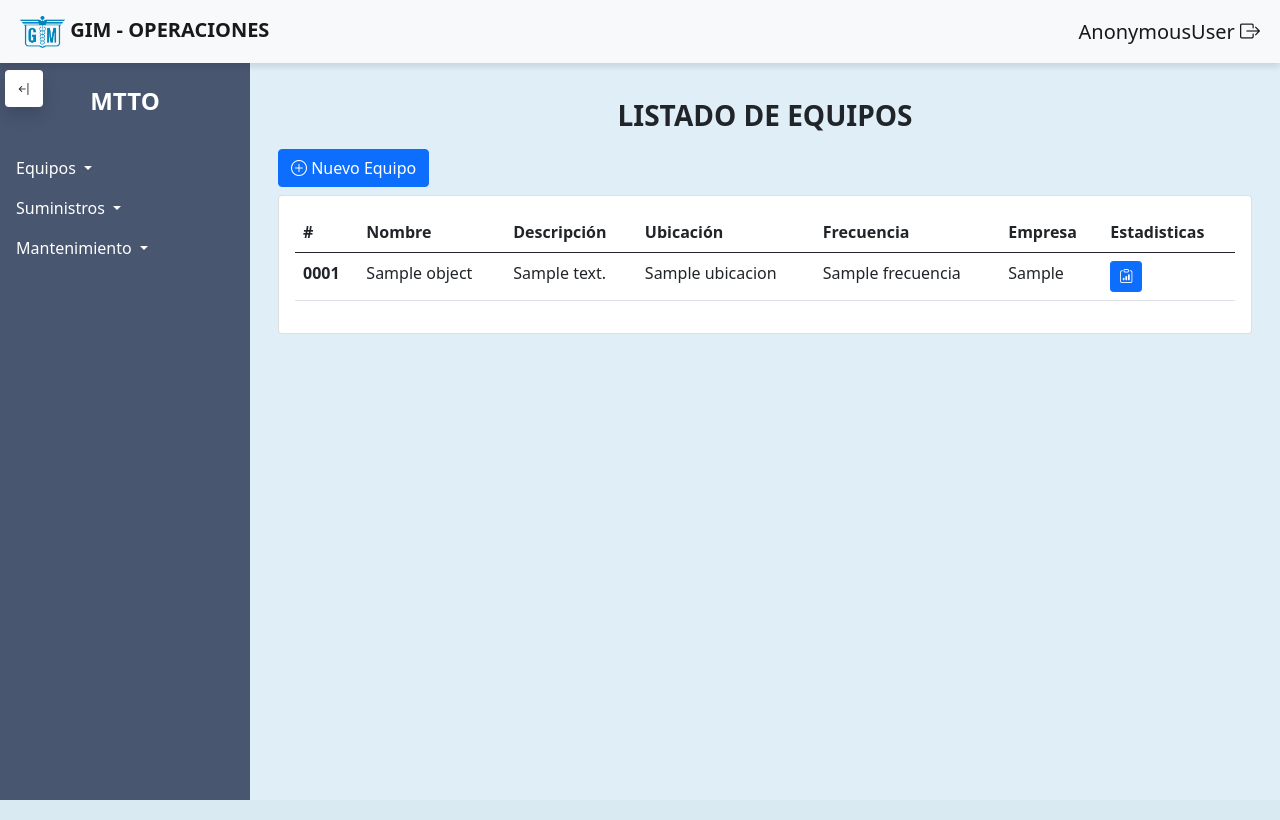
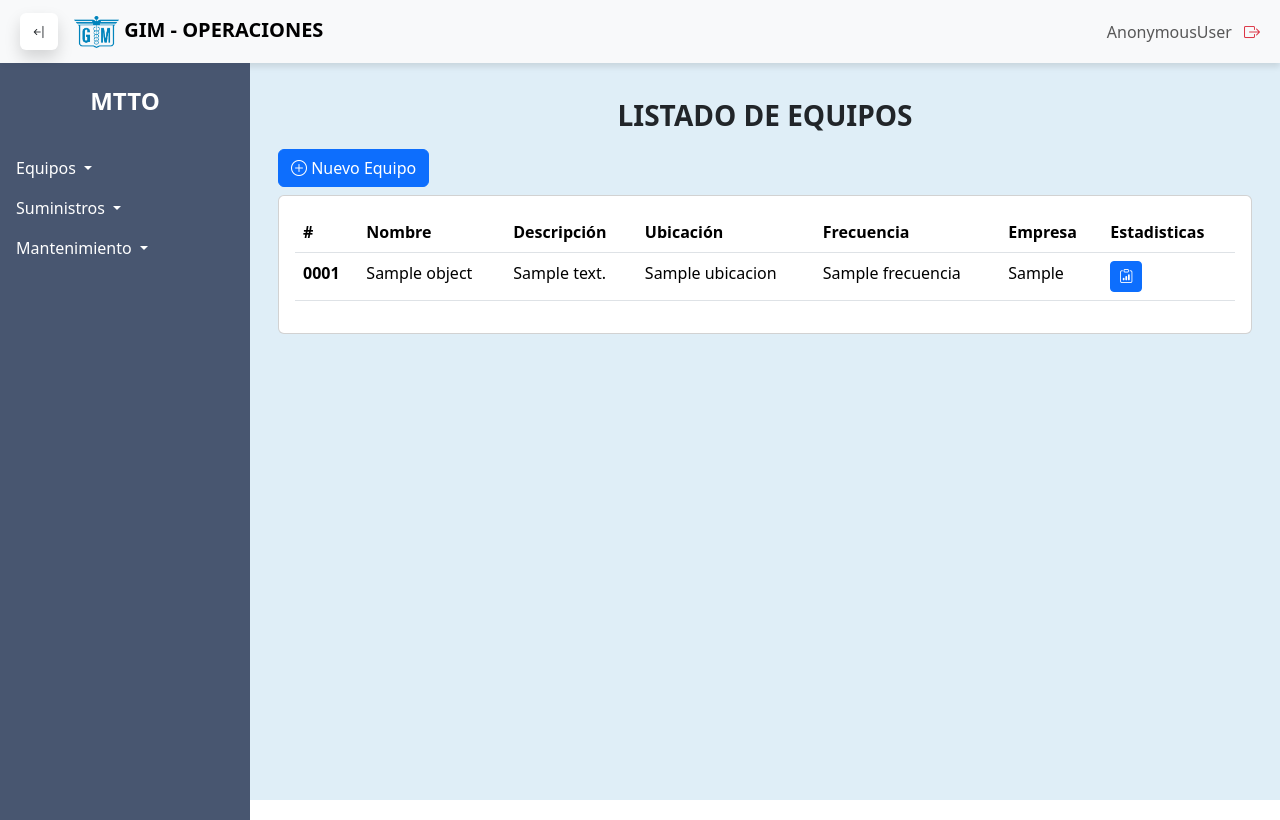
Before and after one commit to ronaldgim/dj, a Django app: template templates/mantenimiento/equipo/list.html in a window 1280 px wide. Run offline with Django 3.2, Linux system fonts and the light colour scheme; the template is opened without the code that fills it: most values are stand-ins (such as "Sample title", 1, 10 or a date in 2020); some libraries are stand-ins or nearby versions.

Commit message:
prueba sidenavbar

```diff
--- /dev/null
+++ b/static/css/sidebar.css
@@ -0,0 +1,157 @@
+/* Sidebar Layout Styles */
+#sidebar {
+    height: 100vh;
+    width: 250px;
+    position: fixed;
+    top: 0;
+    left: 0;
+    background: rgba(35, 52, 83, 0.83);
+    color: white;
+    transition: all 0.3s ease;
+    overflow-y: auto;
+    padding-top: 0;
+    margin-top: 63px;
+    z-index: 1040;
+}
+
+/* Main Content Area */
+#content {
+    height: 100vh;
+    margin-left: 250px;
+    transition: all 0.3s ease;
+    padding: 20px;
+    width: calc(100% - 250px);
+    background-color: #DFEEF7;
+}
+
+/* Collapsed Sidebar State */
+#sidebar.collapsed {
+    width: 0;
+    padding: 0;
+    overflow: hidden;
+}
+
+#content.expanded {
+    margin-left: 0;
+    width: 100%;
+}
+
+/* Toggle Button */
+.toggle-btn {
+    background: white;
+    color: #333;
+    border: none;
+    padding: 8px 12px;
+    cursor: pointer;
+    z-index: 1050;
+    border-radius: 5px;
+    box-shadow: 0 2px 4px rgba(0,0,0,0.1);
+    transition: background-color 0.2s ease;
+    position: relative;
+}
+
+.toggle-btn:hover {
+    background: rgb(226, 226, 226);
+}
+
+.toggle-btn:focus {
+    outline: 2px solid #007bff;
+    outline-offset: 2px;
+}
+
+/* Top Navigation Bar */
+.top-navbar {
+    position: fixed;
+    top: 0;
+    left: 0;
+    width: 100%;
+    background: #f8f9fa;
+    padding: 10px 20px;
+    box-shadow: 0px 4px 6px rgba(0, 0, 0, 0.1);
+    transition: all 0.3s ease;
+    z-index: 1030;
+}
+
+.top-navbar.expanded {
+    left: 0;
+    width: 100%;
+}
+
+/* Main Content Container */
+.main-content {
+    margin-top: 55px;
+    min-height: calc(100vh - 55px);
+}
+
+/* Mobile Responsive Styles */
+@media (max-width: 768px) {
+    #sidebar {
+        left: -250px !important;
+        width: 250px;
+        z-index: 1050;
+    }
+
+    #sidebar.active {
+        left: 0 !important;
+        z-index: 1050;
+    }
+
+    #sidebar.collapsed {
+        left: -250px !important;
+    }
+
+    #content {
+        margin-left: 0;
+        width: 100%;
+    }
+
+    .toggle-btn {
+        padding: 6px 10px;
+    }
+
+    .top-navbar {
+        left: 0;
+        width: 100%;
+    }
+}
+
+/* Small Mobile Devices */
+@media (max-width: 480px) {
+    .top-navbar {
+        padding: 8px 15px;
+    }
+
+    .navbar-brand span {
+        font-size: 0.9rem;
+    }
+
+    .toggle-btn {
+        padding: 6px 10px;
+    }
+}
+
+/* Accessibility Improvements */
+.toggle-btn[aria-expanded="true"] {
+    background: #e9ecef;
+}
+
+/* Smooth scrolling for sidebar */
+#sidebar {
+    scroll-behavior: smooth;
+}
+
+/* Focus styles for keyboard navigation */
+#sidebar:focus-within {
+    outline: 2px solid #007bff;
+    outline-offset: -2px;
+}
+
+/* Animation for sidebar toggle */
+@media (prefers-reduced-motion: no-preference) {
+    #sidebar,
+    #content,
+    .toggle-btn,
+    .top-navbar {
+        transition: all 0.3s cubic-bezier(0.4, 0, 0.2, 1);
+    }
+}
--- /dev/null
+++ b/static/js/sidebar.js
@@ -0,0 +1,247 @@
+/**
+ * Sidebar functionality for GIM Operations
+ * Handles sidebar toggle, responsive behavior, and accessibility
+ */
+
+(function($) {
+    'use strict';
+
+    // Sidebar Controller
+    const SidebarController = {
+
+        // Configuration
+        config: {
+            sidebar: '#sidebar',
+            content: '#content',
+            toggleBtn: '#toggleSidebar',
+            iconBtn: '#side-nav-bar-btn',
+            navbar: '.top-navbar',
+            breakpoint: 768,
+            animationDuration: 300
+        },
+
+        // State
+        state: {
+            isCollapsed: false,
+            isMobile: false,
+            resizeTimer: null
+        },
+
+        // Initialize
+        init: function() {
+            this.cacheElements();
+            this.bindEvents();
+            this.setupInitialState();
+            this.setupAccessibility();
+        },
+
+        // Cache DOM elements
+        cacheElements: function() {
+            this.$sidebar = $(this.config.sidebar);
+            this.$content = $(this.config.content);
+            this.$toggleBtn = $(this.config.toggleBtn);
+            this.$iconBtn = $(this.config.iconBtn);
+            this.$navbar = $(this.config.navbar);
+            this.$window = $(window);
+        },
+
+        // Bind event listeners
+        bindEvents: function() {
+            // Toggle button click
+            this.$toggleBtn.on('click.sidebar', $.proxy(this.toggleSidebar, this));
+
+            // Window resize with debounce
+            this.$window.on('resize.sidebar', $.proxy(this.handleResize, this));
+
+            // Escape key to close sidebar on mobile
+            $(document).on('keydown.sidebar', $.proxy(this.handleKeydown, this));
+
+            // Click outside to close on mobile
+            $(document).on('click.sidebar', $.proxy(this.handleOutsideClick, this));
+        },
+
+        // Setup initial state based on screen size
+        setupInitialState: function() {
+            this.updateMobileState();
+            this.adjustSidebarForScreen();
+        },
+
+        // Setup accessibility attributes
+        setupAccessibility: function() {
+            this.$toggleBtn.attr({
+                'aria-controls': 'sidebar',
+                'aria-expanded': 'false',
+                'aria-label': 'Alternar menú lateral',
+                'role': 'button',
+                'tabindex': '0'
+            });
+
+            this.$sidebar.attr({
+                'role': 'navigation',
+                'aria-label': 'Menú de navegación principal'
+            });
+        },
+
+        // Toggle sidebar visibility
+        toggleSidebar: function(e) {
+            e.preventDefault();
+
+            if (this.state.isMobile) {
+                // Mobile behavior: show/hide sidebar
+                if (this.$sidebar.hasClass('active')) {
+                    // Hide sidebar
+                    this.$sidebar.removeClass('active');
+                    this.$sidebar.css('left', '-250px');
+                    this.$toggleBtn.attr('aria-expanded', 'false');
+                    this.$iconBtn
+                        .removeClass('bi-arrow-bar-left')
+                        .addClass('bi-arrow-bar-right');
+                } else {
+                    // Show sidebar
+                    this.$sidebar.addClass('active');
+                    this.$sidebar.css('left', '0');
+                    this.$toggleBtn.attr('aria-expanded', 'true');
+                    this.$iconBtn
+                        .addClass('bi-arrow-bar-left')
+                        .removeClass('bi-arrow-bar-right');
+                }
+            } else {
+                // Desktop behavior: toggle collapsed state
+                this.state.isCollapsed = !this.state.isCollapsed;
+
+                // Update classes
+                this.$sidebar.toggleClass('collapsed', this.state.isCollapsed);
+                this.$content.toggleClass('expanded', this.state.isCollapsed);
+
+                // Update icon
+                this.updateToggleIcon();
+
+                // Update accessibility
+                this.$toggleBtn.attr('aria-expanded', !this.state.isCollapsed);
+            }
+
+            // Emit custom event
+            this.$sidebar.trigger('sidebar:toggled', [!this.state.isCollapsed]);
+        },
+
+        // Update toggle button icon
+        updateToggleIcon: function() {
+            const isLeft = !this.state.isCollapsed;
+            this.$iconBtn
+                .toggleClass('bi-arrow-bar-left', isLeft)
+                .toggleClass('bi-arrow-bar-right', !isLeft);
+        },
+
+        // Handle window resize
+        handleResize: function() {
+            // Debounce resize events
+            clearTimeout(this.state.resizeTimer);
+            this.state.resizeTimer = setTimeout($.proxy(this.handleResizeDebounced, this), 150);
+        },
+
+        // Debounced resize handler
+        handleResizeDebounced: function() {
+            const wasMobile = this.state.isMobile;
+            this.updateMobileState();
+
+            if (wasMobile !== this.state.isMobile) {
+                this.adjustSidebarForScreen();
+            }
+        },
+
+        // Update mobile state
+        updateMobileState: function() {
+            this.state.isMobile = this.$window.width() <= this.config.breakpoint;
+        },
+
+        // Adjust sidebar based on screen size
+        adjustSidebarForScreen: function() {
+            if (this.state.isMobile) {
+                // Mobile setup - sidebar hidden by default
+                this.$sidebar.removeClass('collapsed active hidden-mobile');
+                this.$sidebar.css('left', '-250px');
+                this.$content.addClass('expanded');
+                this.$iconBtn
+                    .removeClass('bi-arrow-bar-left')
+                    .addClass('bi-arrow-bar-right');
+                this.$toggleBtn.attr('aria-expanded', 'false');
+            } else {
+                // Desktop setup
+                this.$sidebar.css('left', '0');
+                this.$sidebar.removeClass('active hidden-mobile collapsed');
+                this.$content.removeClass('expanded');
+                this.$iconBtn
+                    .addClass('bi-arrow-bar-left')
+                    .removeClass('bi-arrow-bar-right');
+                this.$toggleBtn.attr('aria-expanded', 'true');
+                this.state.isCollapsed = false;
+            }
+
+            // Emit resize event
+            this.$sidebar.trigger('sidebar:resized', [this.state.isMobile]);
+        },
+
+        // Handle keyboard events
+        handleKeydown: function(e) {
+            // Escape key to close sidebar on mobile
+            if (e.keyCode === 27 && this.state.isMobile && this.$sidebar.hasClass('active')) {
+                this.$sidebar.removeClass('active');
+                this.$sidebar.css('left', '-250px');
+                this.$iconBtn
+                    .removeClass('bi-arrow-bar-left')
+                    .addClass('bi-arrow-bar-right');
+                this.$toggleBtn.attr('aria-expanded', 'false');
+            }
+        },
+
+        // Handle clicks outside sidebar
+        handleOutsideClick: function(e) {
+            if (this.state.isMobile &&
+                this.$sidebar.hasClass('active') &&
+                !$(e.target).closest(this.config.sidebar + ', ' + this.config.toggleBtn).length) {
+                this.$sidebar.removeClass('active');
+                this.$sidebar.css('left', '-250px');
+                this.$iconBtn
+                    .removeClass('bi-arrow-bar-left')
+                    .addClass('bi-arrow-bar-right');
+                this.$toggleBtn.attr('aria-expanded', 'false');
+            }
+        },
+
+        // Public method to check if sidebar is collapsed
+        isCollapsed: function() {
+            return this.state.isCollapsed;
+        },
+
+        // Public method to check if in mobile mode
+        isMobile: function() {
+            return this.state.isMobile;
+        },
+
+        // Destroy sidebar functionality
+        destroy: function() {
+            // Unbind events
+            this.$toggleBtn.off('click.sidebar');
+            this.$window.off('resize.sidebar');
+            $(document).off('keydown.sidebar');
+            $(document).off('click.sidebar');
+
+            // Remove classes
+            this.$sidebar.removeClass('collapsed active hidden-mobile');
+            this.$content.removeClass('expanded');
+
+            // Remove accessibility attributes
+            this.$toggleBtn.removeAttr('aria-controls aria-expanded aria-label role tabindex');
+            this.$sidebar.removeAttr('role aria-label');
+        }
+    };
+
+    // Initialize when DOM is ready
+    $(document).ready(function() {
+        SidebarController.init();
+
+        // Make available globally for external use
+        window.GIMSidebar = SidebarController;
+    });
+
+})(jQuery);
--- a/templates/base_side_navbar.html
+++ b/templates/base_side_navbar.html
@@ -2,222 +2,105 @@
 <!DOCTYPE html>
 <html lang="es">
 <head>
+    <!-- Meta Tags -->
     <meta charset="UTF-8">
     <meta name="viewport" content="width=device-width, initial-scale=1.0">
+    <meta http-equiv="X-UA-Compatible" content="IE=edge">
 
-    <meta http-equiv="X-UA-Compatible" content="IE=edge">
-    <meta name="viewport" content="width=device-width, initial-scale=1.0">
+    <!-- SEO Meta Tags -->
+    <meta name="description" content="GIM - Sistema de Operaciones para Gimpromed Cía. Ltda.">
+    <meta name="keywords" content="gimpromed, operaciones, farmacéutica, distribución">
+    <meta name="author" content="Gimpromed Cía. Ltda.">
 
-    <!-- Bootstrap -->
-    <link href="https://cdn.jsdelivr.net/npm/bootstrap@5.0.2/dist/css/bootstrap.min.css" rel="stylesheet" integrity="sha384-EVSTQN3/azprG1Anm3QDgpJLIm9Nao0Yz1ztcQTwFspd3yD65VohhpuuCOmLASjC" crossorigin="anonymous">
-    <link rel="stylesheet" href="https://cdn.jsdelivr.net/npm/bootstrap-icons@1.8.3/font/bootstrap-icons.css">
-    <script src="https://cdn.jsdelivr.net/npm/bootstrap@5.0.2/dist/js/bootstrap.bundle.min.js" integrity="sha384-MrcW6ZMFYlzcLA8Nl+NtUVF0sA7MsXsP1UyJoMp4YLEuNSfAP+JcXn/tWtIaxVXM" crossorigin="anonymous"></script>
-    <script src="https://cdn.jsdelivr.net/npm/@popperjs/core@2.9.2/dist/umd/popper.min.js" integrity="sha384-IQsoLXl5PILFhosVNubq5LC7Qb9DXgDA9i+tQ8Zj3iwWAwPtgFTxbJ8NT4GN1R8p" crossorigin="anonymous"></script>
-    <script src="https://cdn.jsdelivr.net/npm/bootstrap@5.0.2/dist/js/bootstrap.min.js" integrity="sha384-cVKIPhGWiC2Al4u+LWgxfKTRIcfu0JTxR+EQDz/bgldoEyl4H0zUF0QKbrJ0EcQF" crossorigin="anonymous"></script>
+    <!-- Security Meta Tags -->
+    <meta http-equiv="X-Content-Type-Options" content="nosniff">
+    <meta http-equiv="X-Frame-Options" content="DENY">
+    <meta http-equiv="X-XSS-Protection" content="1; mode=block">
+    <meta name="referrer" content="strict-origin-when-cross-origin">
 
-    <!-- Dropdown -->
-    <script src="https://cdn.jsdelivr.net/npm/bootstrap@5.0.1/dist/js/bootstrap.min.js" integrity="sha384-Atwg2Pkwv9vp0ygtn1JAojH0nYbwNJLPhwyoVbhoPwBhjQPR5VtM2+xf0Uwh9KtT" crossorigin="anonymous"></script>
+    <!-- Favicon -->
+    <link rel="icon" type="image/x-icon" href="{% static 'favicon.ico' %}">
 
-    <!-- Ajax -->
-    <script src="https://ajax.googleapis.com/ajax/libs/jquery/1.9.0/jquery.min.js"></script>
+    <!-- Bootstrap CSS -->
+    <link href="https://cdn.jsdelivr.net/npm/bootstrap@5.3.2/dist/css/bootstrap.min.css" rel="stylesheet" integrity="sha384-T3c6CoIi6uLrA9TneNEoa7RxnatzjcDSCmG1MXxSR1GAsXEV/Dwwykc2MPK8M2HN" crossorigin="anonymous">
+    <link rel="stylesheet" href="https://cdn.jsdelivr.net/npm/bootstrap-icons@1.11.2/font/bootstrap-icons.css">
 
-    <!-- Select2 -->
+    <!-- Select2 CSS -->
     <link href="https://cdn.jsdelivr.net/npm/select2@4.1.0-rc.0/dist/css/select2.min.css" rel="stylesheet"/>
-    <script src="https://cdn.jsdelivr.net/npm/select2@4.1.0-rc.0/dist/js/select2.min.js"></script>
 
-    <!-- my select2 css -->
-    <link href="{% static 'css/myselect2.css' %}" rel="stylesheet"/>
-
-    <!-- vue select -->
-    <script src="https://cdn.jsdelivr.net/npm/vue-select@3.20.3/dist/vue-select.min.js"></script>
+    <!-- Vue Select CSS -->
     <link rel="stylesheet" href="https://cdn.jsdelivr.net/npm/vue-select@3.20.3/dist/vue-select.min.css">
 
-    <!-- Incluye la CDN de Vue.js -->
-    <script src="https://cdn.jsdelivr.net/npm/vue@2.6.14"></script>
+    <!-- Custom CSS -->
+    <link href="{% static 'css/myselect2.css' %}" rel="stylesheet"/>
+    <link href="{% static 'css/sidebar.css' %}" rel="stylesheet"/>
 
     {% block title %}
     {% endblock %}
-
-    <!-- Estilos personalizados -->
-    <style>
-        /* Sidebar */
-        #sidebar {
-            height: 100vh;
-            width: 250px;
-            position: fixed;
-            top: 0;
-            left: 0;
-            background:rgba(35, 52, 83, 0.83);
-            color: white;
-            transition: all 0.3s ease;
-            overflow-y: auto;
-            padding-top: 0;
-            margin-top: 63px;
-        }
-
-        /* Contenido Principal */
-        #content {
-            height: 100vh;
-            margin-left: 250px;
-            transition: all 0.3s ease;
-            padding: 20px;
-            width: calc(100% - 250px);
-        }
-
-        /* Ocultar sidebar cuando está contraído */
-        #sidebar.collapsed {
-            width: 0;
-            padding: 0;
-        }
-
-        #content.expanded {
-            margin-left: 0;
-            width: 100%;
-        }
-
-        /* Botón hamburguesa */
-        .toggle-btn {
-            position: fixed;
-            top: 70px;
-            /*margin-top: 100px;*/
-            left: 5px;
-            background: white;
-            color: white;
-            border: none;
-            padding: 8px 12px;
-            cursor: pointer;
-            z-index: 1000;
-            border-radius: 5px;
-        }
-
-        .toggle-btn:hover {
-            background:rgb(226, 226, 226);
-        }
-
-        /* Navbar fija dentro del contenido */
-        .top-navbar {
-            position: fixed;
-            top: 0;
-            /*left: 250px;*/
-            left: 0;
-            /*width: calc(100% - 250px);*/
-            width: 100%;
-            background: #f8f9fa;
-            padding: 10px 20px;
-            box-shadow: 0px 4px 6px rgba(0, 0, 0, 0.1);
-            transition: all 0.3s ease;
-        }
-
-        /* Ajustar navbar cuando el menú está contraído */
-        .top-navbar.expanded {
-            left: 0;
-            width: 100%;
-        }
-
-        /* Ajustar contenido con la navbar */
-        .main-content {
-            margin-top: 55px;
-            /*padding: 20px;*/
-        }
-
-        /* Ocultar sidebar en móviles por defecto */
-        @media (max-width: 768px) {
-            #sidebar {
-                left: -250px;
-            }
-
-            #sidebar.active {
-                left: 0;
-                z-index: 1050;
-            }
-
-            #content {
-                margin-left: 0;
-                width: 100%;
-            }
-
-            .top-navbar {
-                left: 0;
-                width: 100%;
-            }
-
-        }
-    </style>
 </head>
 <body>
 
     <!-- Sidebar -->
     <div id="sidebar">
-        <button class="toggle-btn btn btn-sm shadow rounded" id="toggleSidebar">
-            <i id="side-nav-bar-btn" class="text-dark"></i>
-        </button>
-
         {% block menu_app %}
         {% endblock %}
-
     </div>
 
-    <!-- Contenedor Principal -->
-    <div id="content" style="background-color:#DFEEF7">
+    <!-- Main Container -->
+    <div id="content">
 
         <!-- Top Navbar -->
         <div class="container-fluid">
-            <nav class="top-navbar navbar navbar-light bg-light">
-                <a class="navbar-brand fw-bold" href="{% url 'inicio' %}">
-                    <img src="{% static 'fondo.png' %}" alt="" width="45" height="32" class="d-inline-block align-text-top">
-                    <span class="col-sm d-none d-sm-inline">GIM - OPERACIONES</span>
-                </a>
-                <a class="navbar-brand text-end m-0 p-0" href="{% url 'logout' %}">
-                    {{request.user}} <i class="bi bi-box-arrow-right"></i>
-                </a>
+            <nav class="top-navbar navbar navbar-light bg-light" role="navigation" aria-label="Navegación superior">
+                <div class="d-flex align-items-center">
+                    <button class="toggle-btn btn btn-sm shadow rounded me-3" id="toggleSidebar">
+                        <i id="side-nav-bar-btn" class="text-dark bi bi-arrow-bar-left"></i>
+                    </button>
+                    <a class="navbar-brand fw-bold" href="{% url 'inicio' %}" aria-label="Inicio">
+                        <img src="{% static 'fondo.png' %}" alt="Logo GIM" width="45" height="32" class="d-inline-block align-text-top">
+                        <span class="col-sm d-none d-sm-inline">GIM - OPERACIONES</span>
+                    </a>
+                </div>
+                <div class="navbar-text">
+                    <span class="me-2">{{request.user}}</span>
+                    <a href="{% url 'logout' %}" class="text-decoration-none text-danger" aria-label="Cerrar sesión">
+                        <i class="bi bi-box-arrow-right"></i>
+                    </a>
+                </div>
             </nav>
         </div>
 
-        <!-- Contenido Principal -->
-        <div class="main-content">
+        <!-- Main Content -->
+        <main class="main-content" role="main">
             <div class="p-2">
                 {% block body %}
                 {% endblock %}
             </div>
-        </div>
+        </main>
 
     </div>
 
-    <script>
-        $(document).ready(function() {
+    <!-- Scripts -->
+    <!-- jQuery -->
+    <script src="https://ajax.googleapis.com/ajax/libs/jquery/3.7.1/jquery.min.js"></script>
 
-            $("#toggleSidebar").click(function() {
-                $("#sidebar").toggleClass("collapsed");
-                $("#content").toggleClass("expanded");
+    <!-- Bootstrap JS -->
+    <script src="https://cdn.jsdelivr.net/npm/bootstrap@5.3.2/dist/js/bootstrap.bundle.min.js" integrity="sha384-C6RzsynM9kWDrMNeT87bh95OGNyZPhcTNXj1NW7RuBCsyN/o0jlpcV8Qyq46cDfL" crossorigin="anonymous"></script>
 
-                if ($("#sidebar").hasClass("collapsed")) {
-                    $("#side-nav-bar-btn").addClass("bi-arrow-bar-right").removeClass("bi-arrow-bar-left");
-                } else {
-                    $("#side-nav-bar-btn").addClass("bi-arrow-bar-left").removeClass("bi-arrow-bar-right");
-                }
+    <!-- Select2 JS -->
+    <script src="https://cdn.jsdelivr.net/npm/select2@4.1.0-rc.0/dist/js/select2.min.js"></script>
 
-                if($(window).width() < 768) {
-                    $("#sidebar").addClass("active");
-                } else {
-                    $("#sidebar").removeClass("active");
-                }
-            });
+    <!-- Vue Select JS -->
+    <script src="https://cdn.jsdelivr.net/npm/vue-select@3.20.3/dist/vue-select.min.js"></script>
 
-            function ajustarSidebar() {
-                if ($(window).width() > 768) {
-                    $("#sidebar").addClass("expanded"); // Expandido por defecto
-                    $("#side-nav-bar-btn").addClass("bi-arrow-bar-left").removeClass("bi-arrow-bar-right");
-                } else {
-                    $("#side-nav-bar-btn").addClass("bi-arrow-bar-right").removeClass("bi-arrow-bar-left");
-                }
-            }
+    <!-- Vue.js -->
+    <script src="https://cdn.jsdelivr.net/npm/vue@2.7.16"></script>
 
-            // Detectar cambio de tamaño de pantalla
-            ajustarSidebar();
-            $(window).resize(ajustarSidebar);
+    <!-- Custom Scripts -->
+    <script src="{% static 'js/sidebar.js' %}" defer></script>
 
-        });
-    </script>
+    {% block extra_js %}
+    {% endblock %}
 
 </body>
 </html>
```
